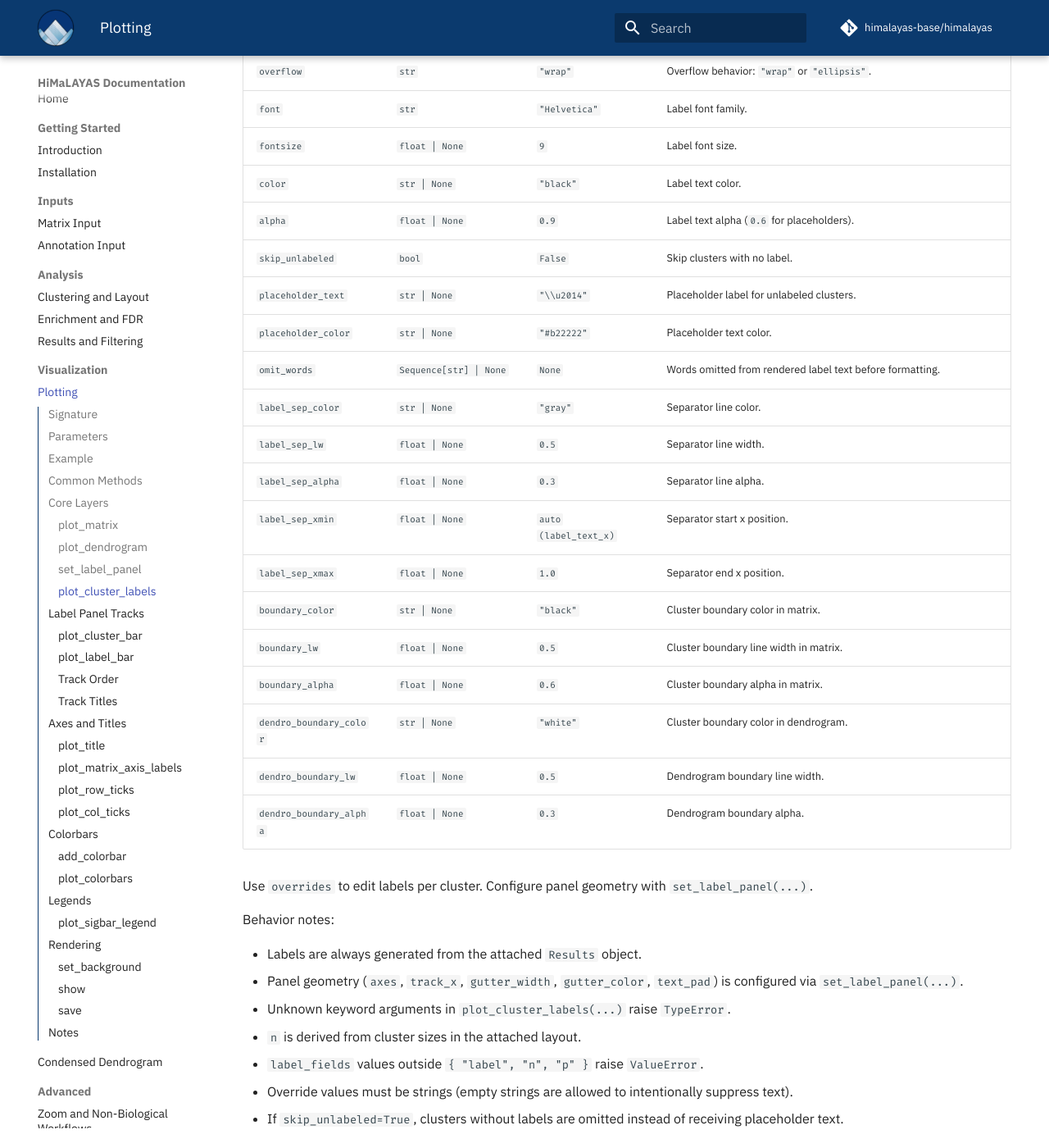
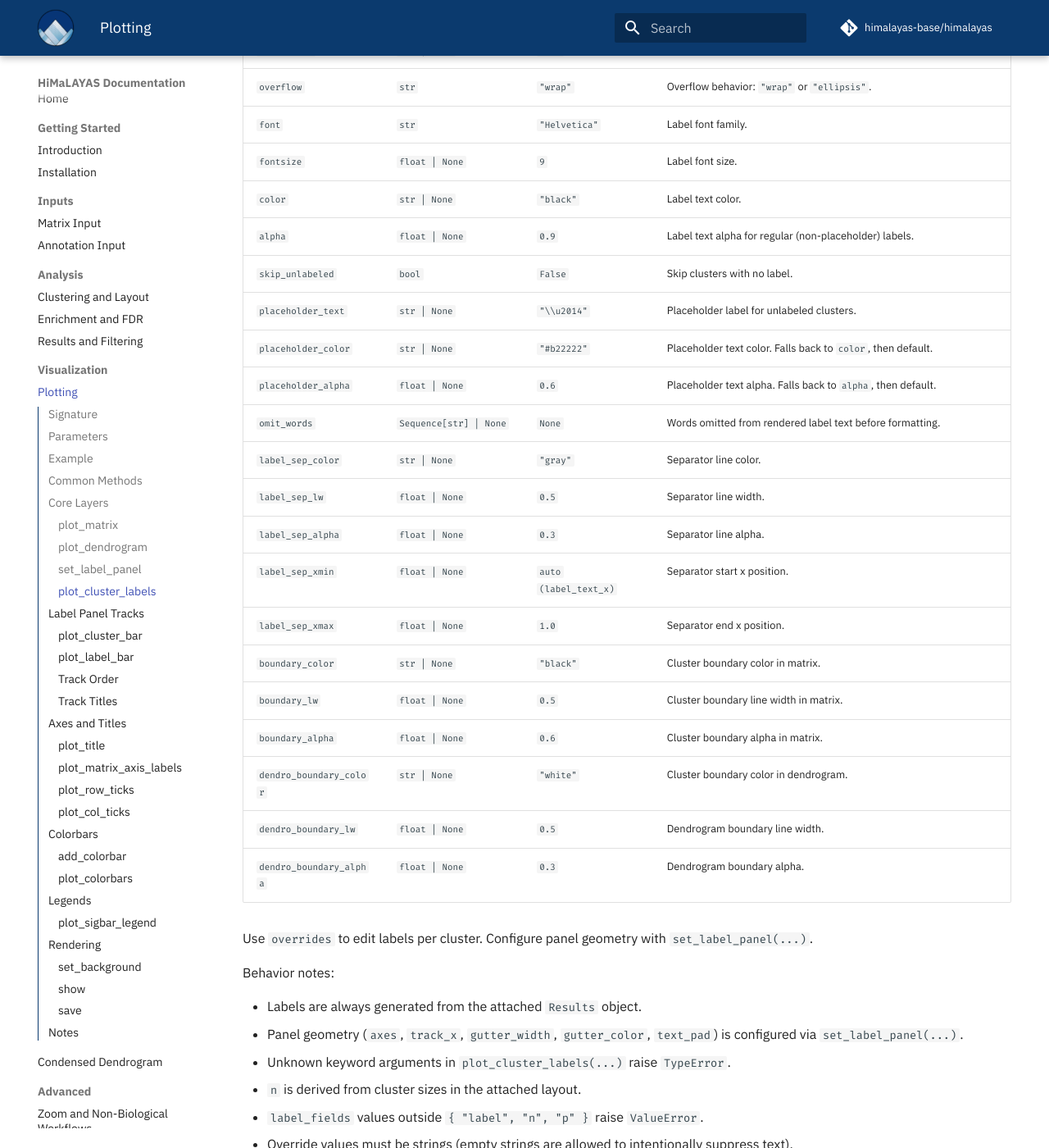
Before and after one commit to himalayas-base/himalayas-docs, an MkDocs documentation site: the page built from docs/7_plotting.md, in a window 1280 px wide and 1400 px high, scrolled down 6324 px. Shown: the whole window at 82% size. Built offline with MkDocs 1.6.1 and Material for MkDocs 9.7.7, drawn with Linux system fonts in a browser that asks for light colours; comment, search, counter and statistics services are not loaded; some of the changed text lies outside the part shown.

Commit message:
add docs for placeholder params

```diff
--- a/docs/7_plotting.md
+++ b/docs/7_plotting.md
@@ -199,6 +199,7 @@ Plotter.plot_cluster_labels(
     skip_unlabeled: bool = False,
     placeholder_text: str | None = "\\u2014",
     placeholder_color: str | None = "#b22222",
+    placeholder_alpha: float | None = 0.6,
     omit_words: Sequence[str] | None = None,
     label_sep_color: str | None = "gray",
     label_sep_lw: float | None = 0.5,
@@ -232,10 +233,11 @@ Defaults shown here are effective user-facing defaults resolved from internal st
 | `font` | `str` | `"Helvetica"` | Label font family. |
 | `fontsize` | `float | None` | `9` | Label font size. |
 | `color` | `str | None` | `"black"` | Label text color. |
-| `alpha` | `float | None` | `0.9` | Label text alpha (`0.6` for placeholders). |
+| `alpha` | `float | None` | `0.9` | Label text alpha for regular (non-placeholder) labels. |
 | `skip_unlabeled` | `bool` | `False` | Skip clusters with no label. |
 | `placeholder_text` | `str | None` | `"\\u2014"` | Placeholder label for unlabeled clusters. |
-| `placeholder_color` | `str | None` | `"#b22222"` | Placeholder text color. |
+| `placeholder_color` | `str | None` | `"#b22222"` | Placeholder text color. Falls back to `color`, then default. |
+| `placeholder_alpha` | `float | None` | `0.6` | Placeholder text alpha. Falls back to `alpha`, then default. |
 | `omit_words` | `Sequence[str] | None` | `None` | Words omitted from rendered label text before formatting. |
 | `label_sep_color` | `str | None` | `"gray"` | Separator line color. |
 | `label_sep_lw` | `float | None` | `0.5` | Separator line width. |
@@ -260,6 +262,7 @@ Behavior notes:
 - `label_fields` values outside `{ "label", "n", "p" }` raise `ValueError`.
 - Override values must be strings (empty strings are allowed to intentionally suppress text).
 - If `skip_unlabeled=True`, clusters without labels are omitted instead of receiving placeholder text.
+- Placeholder style resolves as `placeholder_color` -> `color` -> default, and `placeholder_alpha` -> `alpha` -> default.
 
 ## Label Panel Tracks
 
```
